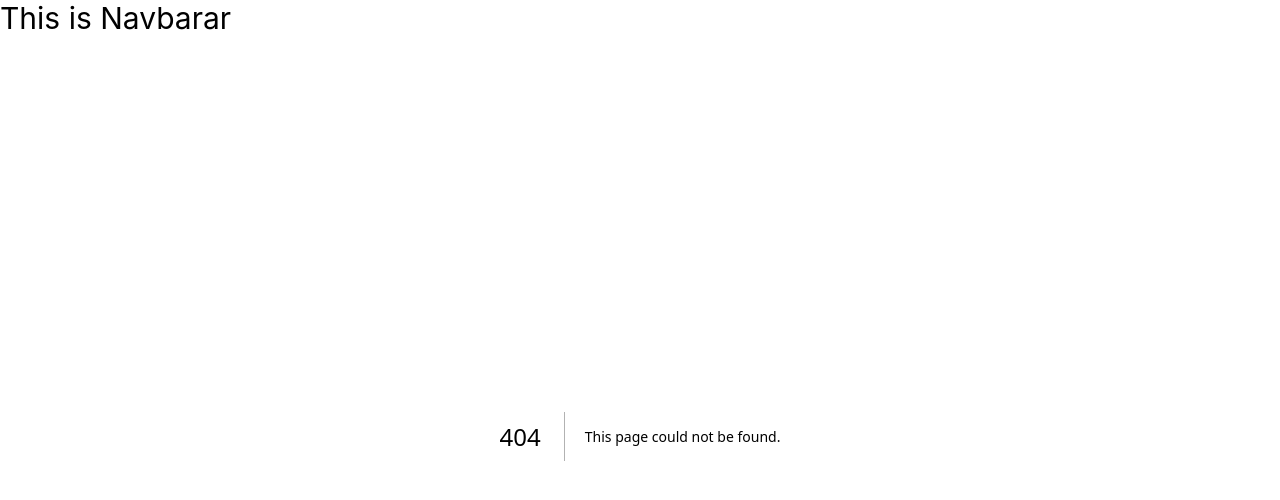
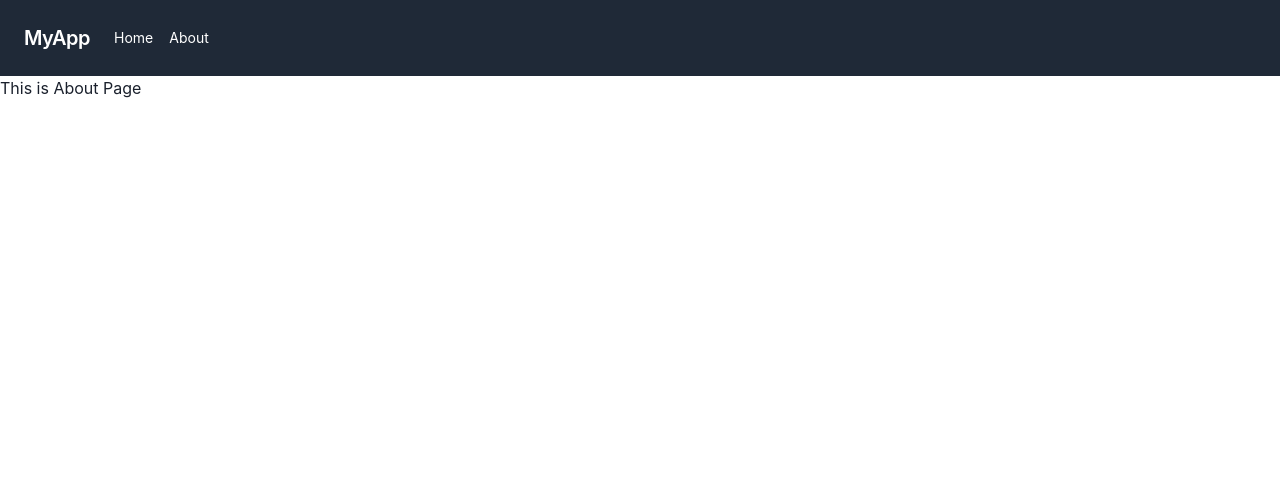
Before and after one commit to elmonickcool/my_portfolio, a Next.js app: page /about in a window 1280 px wide. Before the commit this address had no page. Shown: the top 500 px of the page. Built offline with nearby package versions, Linux system fonts and the light colour scheme.

Commit message:
routing test

```diff
--- a/src/components/Navbar.jsx
+++ b/src/components/Navbar.jsx
@@ -1,7 +1,34 @@
+import NextLink from 'next/link';
+import { Link } from '@chakra-ui/react';
 
 const Navbar = () => {
   return (
-    <h1 className="text-3xl">This is Navbarar</h1>
+    <div className="">
+      <nav className="flex items-center justify-between flex-wrap bg-gray-800 p-6">
+      <div className="flex items-center flex-shrink-0 text-white mr-6">
+        <span className="font-semibold text-xl tracking-tight">MyApp</span>
+      </div>
+      <div className="block lg:hidden">
+        <button className="flex items-center px-3 py-2 border rounded text-white border-white hover:text-white hover:border-white">
+          <svg className="fill-current h-3 w-3" viewBox="0 0 20 20" xmlns="http://www.w3.org/2000/svg"><title>Menu</title><path d="M0 3h20v2H0V3zm0 6h20v2H0V9zm0 6h20v2H0v-2z"/></svg>
+        </button>
+      </div>
+      <div className="w-full block flex-grow lg:flex lg:items-center lg:w-auto">
+        <div className="text-sm lg:flex-grow">
+          <Link as={NextLink} href="/" passHref={true} legacyBehavior={true}>
+            <a className="block mt-4 lg:inline-block lg:mt-0 text-white hover:text-white mr-4">
+              Home
+            </a>
+          </Link>
+          <Link as={NextLink} href="/about" passHref={true} legacyBehavior={true}>
+            <a className="block mt-4 lg:inline-block lg:mt-0 text-white hover:text-white mr-4">
+              About
+            </a>
+          </Link>
+        </div>
+      </div>
+    </nav>
+    </div>
   )
 }
 
--- /dev/null
+++ b/src/pages/about.jsx
@@ -0,0 +1,9 @@
+const About = () =>{
+    return(
+        <div>
+            This is About Page
+        </div>
+    )
+}
+
+export default About
```
